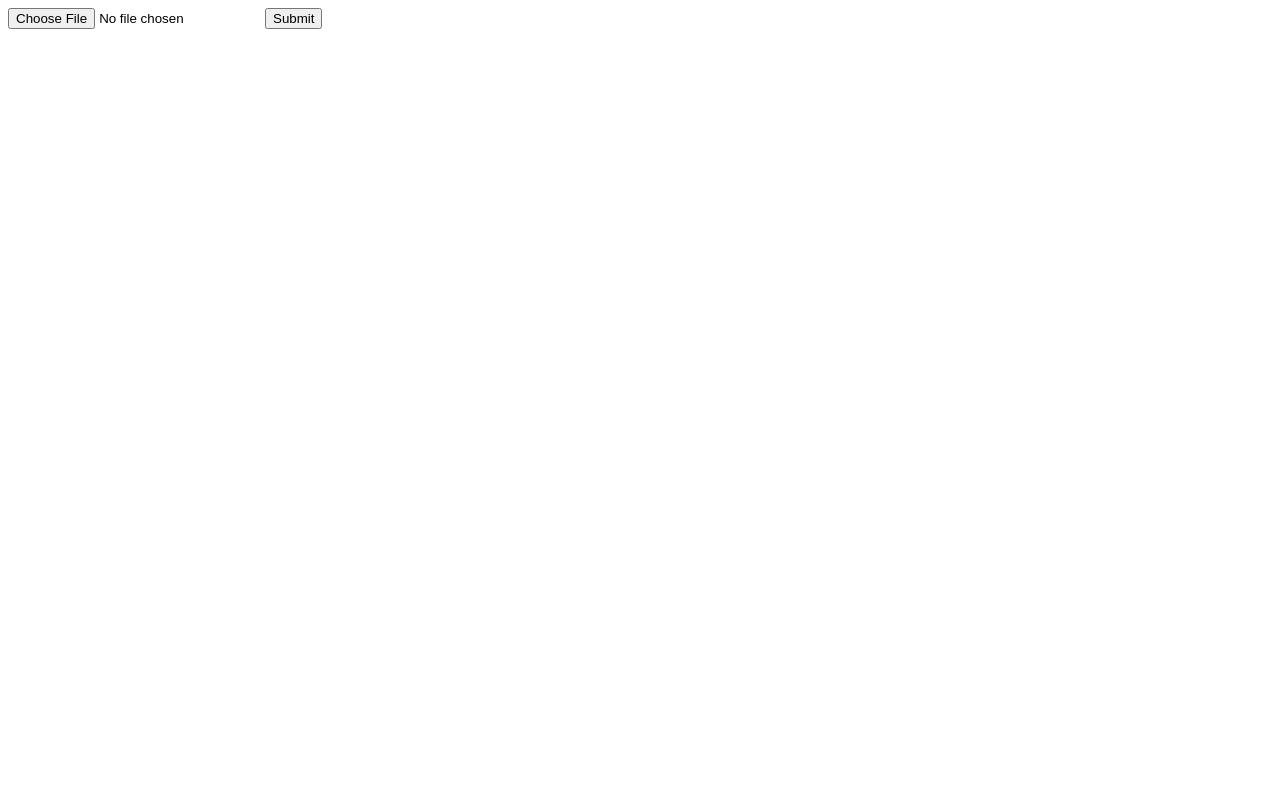
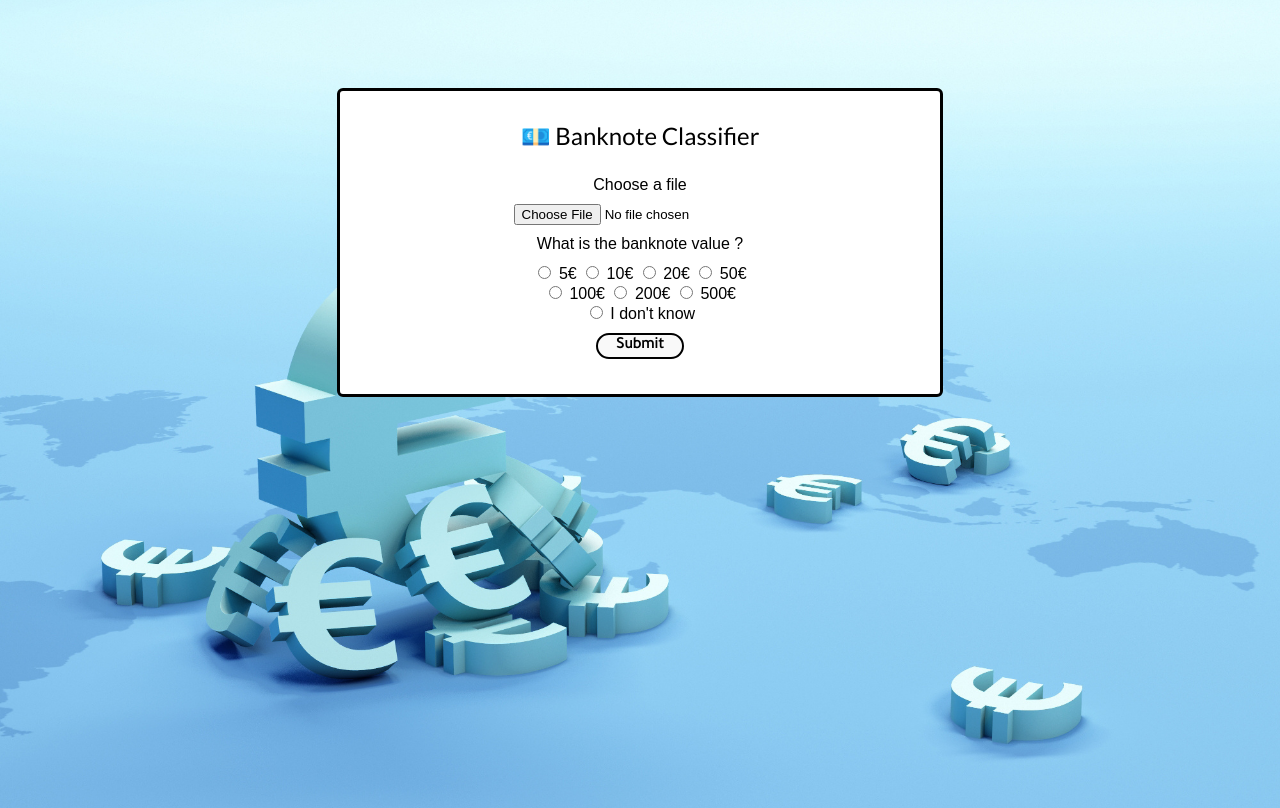
Before and after one commit to AyedSamy/PyTorch-Banknote-Classifier, a Flask app: page / in a window 1280 px wide. Before the commit the page is almost empty. Before the commit the page ends 29 px from the top, so only its background shows below. Run offline with Flask 2, Linux system fonts and the light colour scheme; some libraries are stand-ins or nearby versions.

Commit message:
Web application - home page & form

```diff
--- /dev/null
+++ b/static/style.css
@@ -0,0 +1,77 @@
+body, html {
+    height: 100%;
+}
+
+body {
+    background-image: url("../static/euro-bg.jpg");
+    /* Full height */
+    height: 100%;
+    /* Center and scale the image nicely */
+    background-position: center;
+    background-repeat: no-repeat;
+    background-size: cover;
+  }
+
+#title {
+    width: 500px;
+    margin: auto;
+    margin-top: 30px;
+    margin-bottom: 15px;
+    text-align: center;
+    font-family: Lato, sans-serif;
+    font-size: 24px;
+}
+form {
+    width: 500px;
+    margin: auto;
+    text-align: center;
+    font-family: 'Noto Serif JP', sans-serif;
+    font-size: 16px;
+    padding: 10px;
+    background-color: white;
+    margin-bottom: 15px;
+}
+
+input#myFile {
+    display: block;
+    margin: auto;
+    margin-top: 10px;
+    margin-bottom: 10px;
+}
+
+#question {
+    display: block;
+    margin-bottom: 10px;
+}
+
+#btn {
+    background: #f9f9f9;
+   	border: 2px solid #000000;
+    border-radius: 1000px;
+	margin-top: 10px;
+    margin-bottom: 10px;
+    padding: 3px 18px;
+    color: #000000;
+    display: inline-block;
+   	font: bold 16px/1 'Tajawal', sans-serif;
+    text-align: center;
+}
+
+#btn:hover{
+    color: #3889e0;
+    border: 2px solid #3889e0;
+}
+
+#btn:active{
+    box-shadow: 0 0;
+}
+
+#container {
+    position: relative;
+    top: 10%;
+    border: 3px solid black;
+    width: 600px;
+    margin: auto;
+    background-color: white;
+    border-radius: 6px;
+}
--- a/templates/index.html
+++ b/templates/index.html
@@ -2,13 +2,39 @@
 <html>
     <head>
         <title>Index</title>
+        <link type="text/css" rel="stylesheet" href="{{url_for('static',filename='style.css')}}">
         <meta charset="utf-8">
+        <script src="https://kit.fontawesome.com/5f3f547070.js" crossorigin="anonymous"></script>
+        <link href="https://fonts.googleapis.com/css2?family=Lato&Noto+Serif+JP:wght@500&family=Old+Standard+TT:wght@700&family=Tajawal&display=swap" rel="stylesheet">
     </head>
 
     <body>
+
+        <div id="container">
+        <div id="title">💶 Banknote Classifier</div>
         <form action="/upload" method="POST" enctype="multipart/form-data">
+
+            <label for="myFile">Choose a file</label>
             <input type="file" id="myFile" name="filename">
-            <input type="submit" value="Submit">
+            <span id="question">What is the banknote value ?</span>
+            <input type="radio" id="5" name="banknote" value="5">
+            <label for="5">5€</label>
+            <input type="radio" id="10" name="banknote" value="10">
+            <label for="10">10€</label>
+            <input type="radio" id="20" name="banknote" value="20">
+            <label for="20">20€</label>
+            <input type="radio" id="50" name="banknote" value="50">
+            <label for="50">50€</label><br>
+            <input type="radio" id="100" name="banknote" value="100">
+            <label for="100">100€</label>
+            <input type="radio" id="200" name="banknote" value="200">
+            <label for="200">200€</label>
+            <input type="radio" id="500" name="banknote" value="500">
+            <label for="500">500€</label><br>
+            <input type="radio" id="NA" name="banknote" value="NA">
+            <label for="NA">I don't know</label><br>
+            <input type="submit" value="Submit" id="btn">
         </form>
+    </div>
     </body>
 </html>
```
Also changed, not shown: static/euro-bg.jpg (added).
